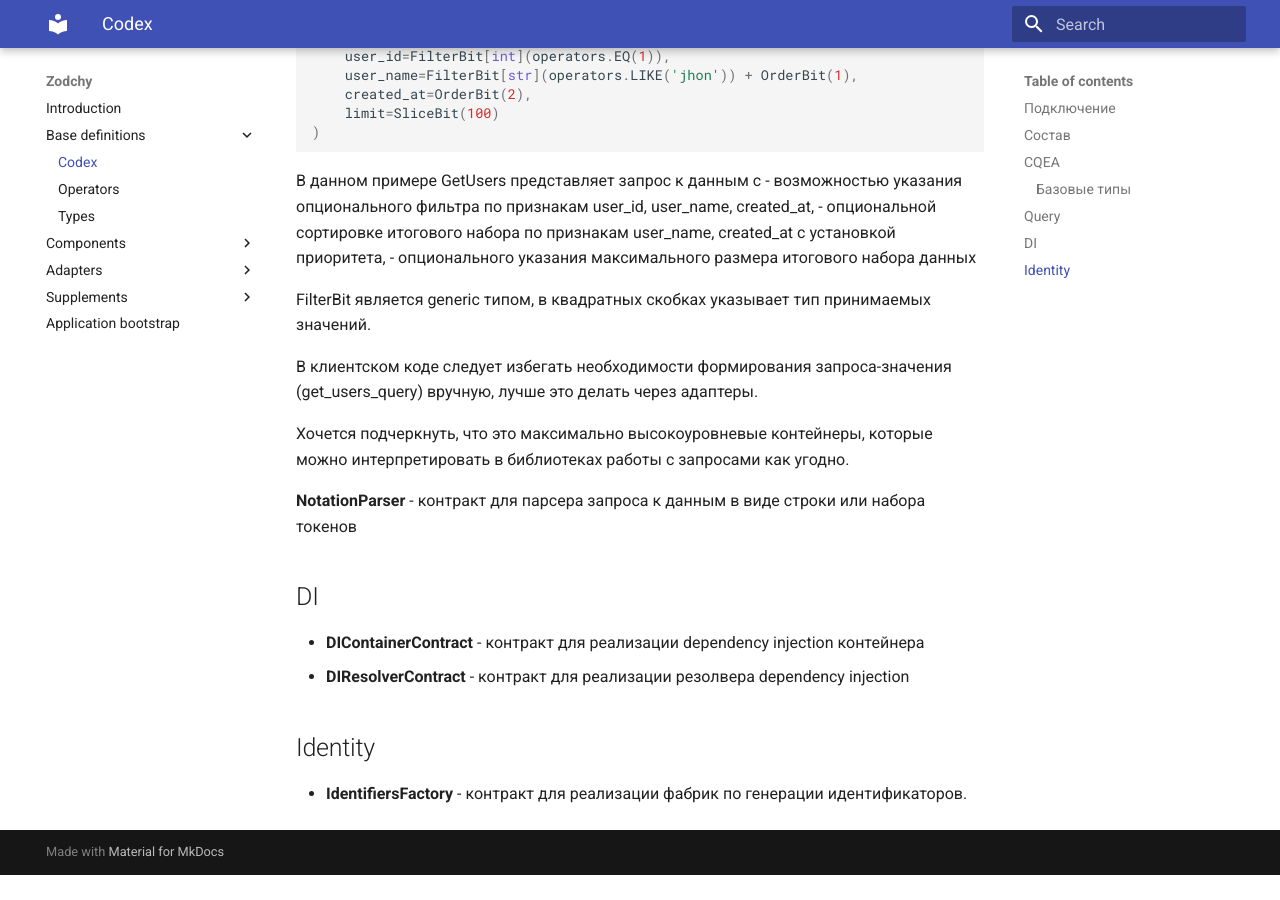
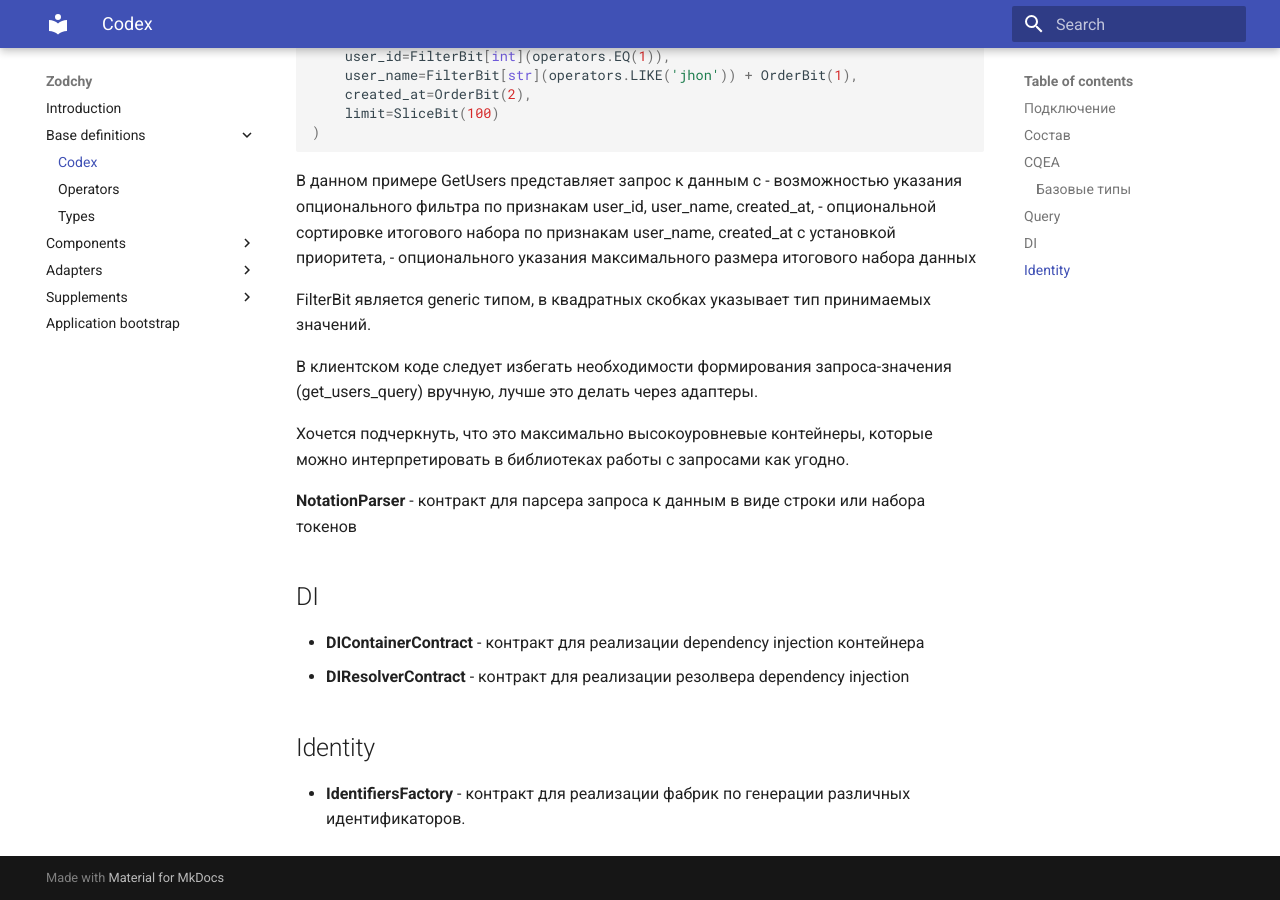
Before and after one commit to smairon/zodchy-docs, an MkDocs documentation site: the page built from docs/base/codex.md, in a window 1280 px wide and 900 px high, scrolled down 2145 px. Built offline with MkDocs 1.6.1 and Material for MkDocs 9.7.7, drawn with Linux system fonts in a browser that asks for light colours; before the commit the page ends 3020 px from its top, so only the background shows below that.

Commit message:
Edit codex

```diff
--- a/docs/base/codex.md
+++ b/docs/base/codex.md
@@ -90,4 +90,4 @@ FilterBit является generic типом, в квадратных скоб
 
 ## Identity
 
-- **IdentifiersFactory** - контракт для реализации фабрик по генерации идентификаторов.
+- **IdentifiersFactory** - контракт для реализации фабрик по генерации различных идентификаторов.
```
